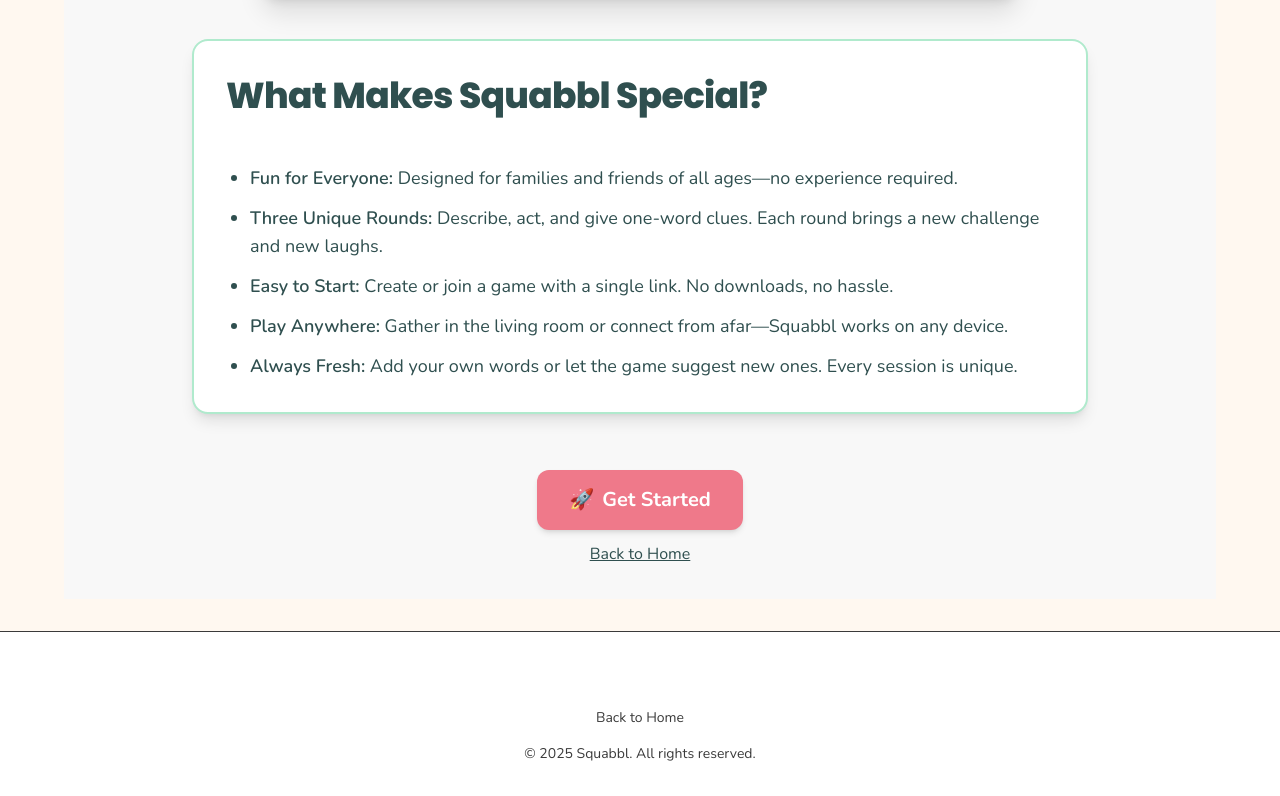
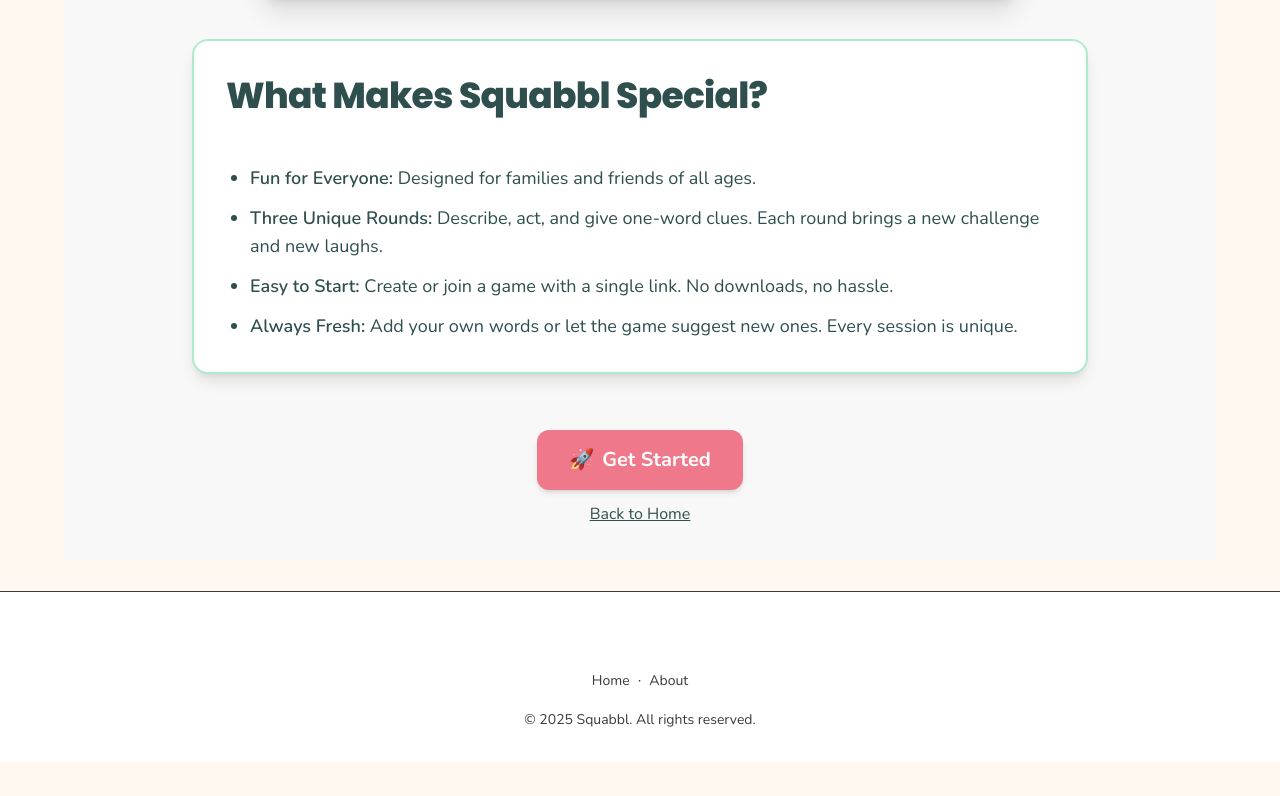
Before and after one commit to pienaaranker/squabbl-nextjs, a Next.js app: page /about in a window 1280 px wide. Shown: the part 833-1629 px from the top of the page. After the commit the page ends 1595 px from the top, so only its background shows below. Built offline with nearby package versions, Linux system fonts and the light colour scheme.

Commit message:
Update Footer component to include navigation links for Home and About
- Replaced the "Back to Home" link with a navigation section featuring links to both Home and About pages.
- Improved layout by adding a separator between the links for better visual clarity.

```diff
--- a/src/app/about/page.tsx
+++ b/src/app/about/page.tsx
@@ -37,10 +37,9 @@ export default function AboutPage() {
       <div className="w-full max-w-4xl bg-white rounded-2xl shadow-lg p-8 mb-10 border-2 border-[#B0EACD] flex flex-col gap-6">
         <h2 className="text-2xl font-bold text-[#2F4F4F] mb-2 font-fredoka">What Makes Squabbl Special?</h2>
         <ul className="list-disc pl-6 space-y-3 text-[#2F4F4F] font-nunito text-lg">
-          <li><span className="font-semibold">Fun for Everyone:</span> Designed for families and friends of all ages—no experience required.</li>
+          <li><span className="font-semibold">Fun for Everyone:</span> Designed for families and friends of all ages.</li>
           <li><span className="font-semibold">Three Unique Rounds:</span> Describe, act, and give one-word clues. Each round brings a new challenge and new laughs.</li>
           <li><span className="font-semibold">Easy to Start:</span> Create or join a game with a single link. No downloads, no hassle.</li>
-          <li><span className="font-semibold">Play Anywhere:</span> Gather in the living room or connect from afar—Squabbl works on any device.</li>
           <li><span className="font-semibold">Always Fresh:</span> Add your own words or let the game suggest new ones. Every session is unique.</li>
         </ul>
       </div>
--- a/src/app/components/Footer.tsx
+++ b/src/app/components/Footer.tsx
@@ -13,12 +13,21 @@ export default function Footer() {
           </Link>
 
           {/* Navigation */}
-          <Link
-            href="/"
-            className="text-sm text-neutral-dark hover:text-primary transition-colors hover:scale-105 transition-transform"
-          >
-            Back to Home
-          </Link>
+          <div className="flex items-center space-x-2">
+            <Link
+              href="/"
+              className="text-sm text-neutral-dark hover:text-primary transition-colors hover:scale-105 transition-transform"
+            >
+              Home
+            </Link>
+            <span className="text-neutral-dark">·</span>
+            <Link
+              href="/about"
+              className="text-sm text-neutral-dark hover:text-primary transition-colors hover:scale-105 transition-transform"
+            >
+              About
+            </Link>
+          </div>
 
           {/* Copyright */}
           <p className="text-sm text-neutral-dark">
```
